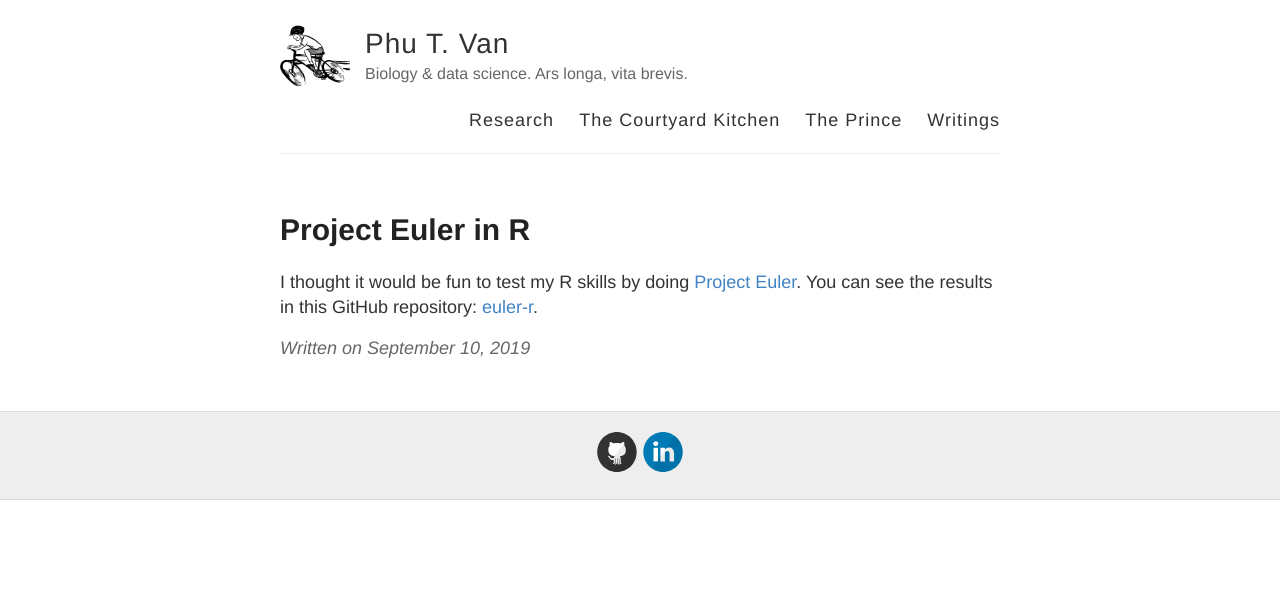
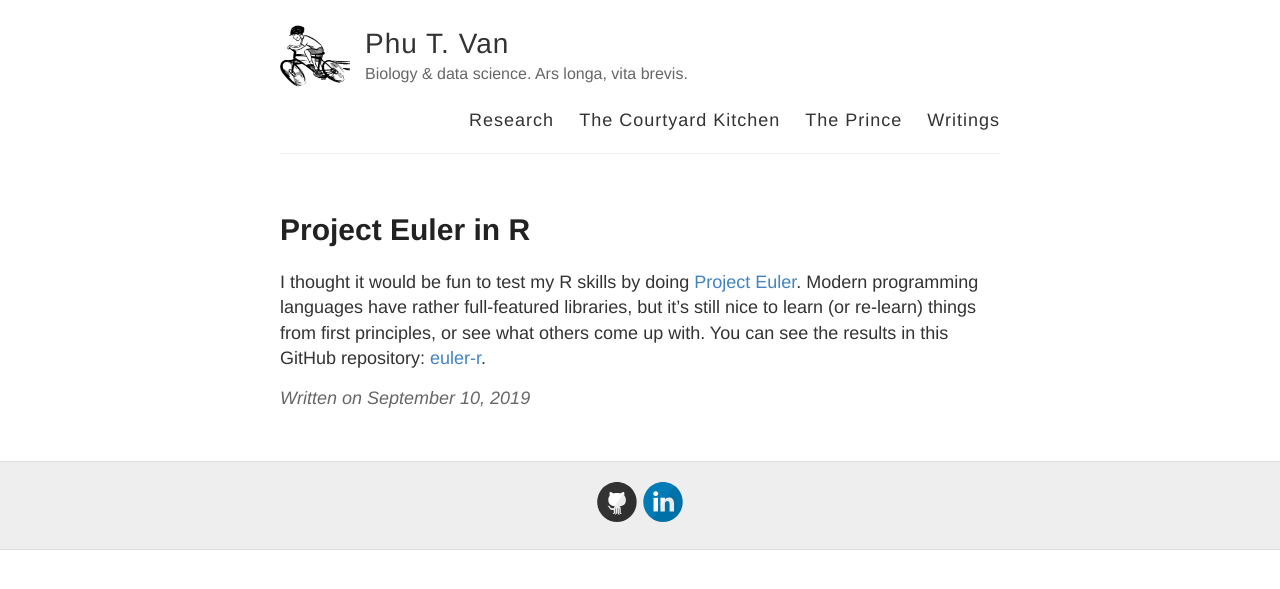
Before and after one commit to ptvan/ptvan.github.io, a Jekyll site: the page built from _posts/2019-09-10-project-euler-in-R.md, in a window 1280 px wide. Shown: the top 589 px of the page. Built offline with Jekyll 4.4.1, drawn with Linux system fonts in a browser that asks for light colours.

Commit message:
minor text changes

```diff
--- a/_posts/2019-09-10-project-euler-in-R.md
+++ b/_posts/2019-09-10-project-euler-in-R.md
@@ -3,4 +3,4 @@ layout: post
 title: Project Euler in R
 ---
 
-I thought it would be fun to test my R skills by doing [Project Euler](https://projecteuler.net/). You can see the results in this GitHub repository: [euler-r](https://github.com/ptvan/euler-r).
+I thought it would be fun to test my R skills by doing [Project Euler](https://projecteuler.net/). Modern programming languages have rather full-featured libraries, but it's still nice to learn (or re-learn) things from first principles, or see what others come up with. You can see the results in this GitHub repository: [euler-r](https://github.com/ptvan/euler-r).
```
